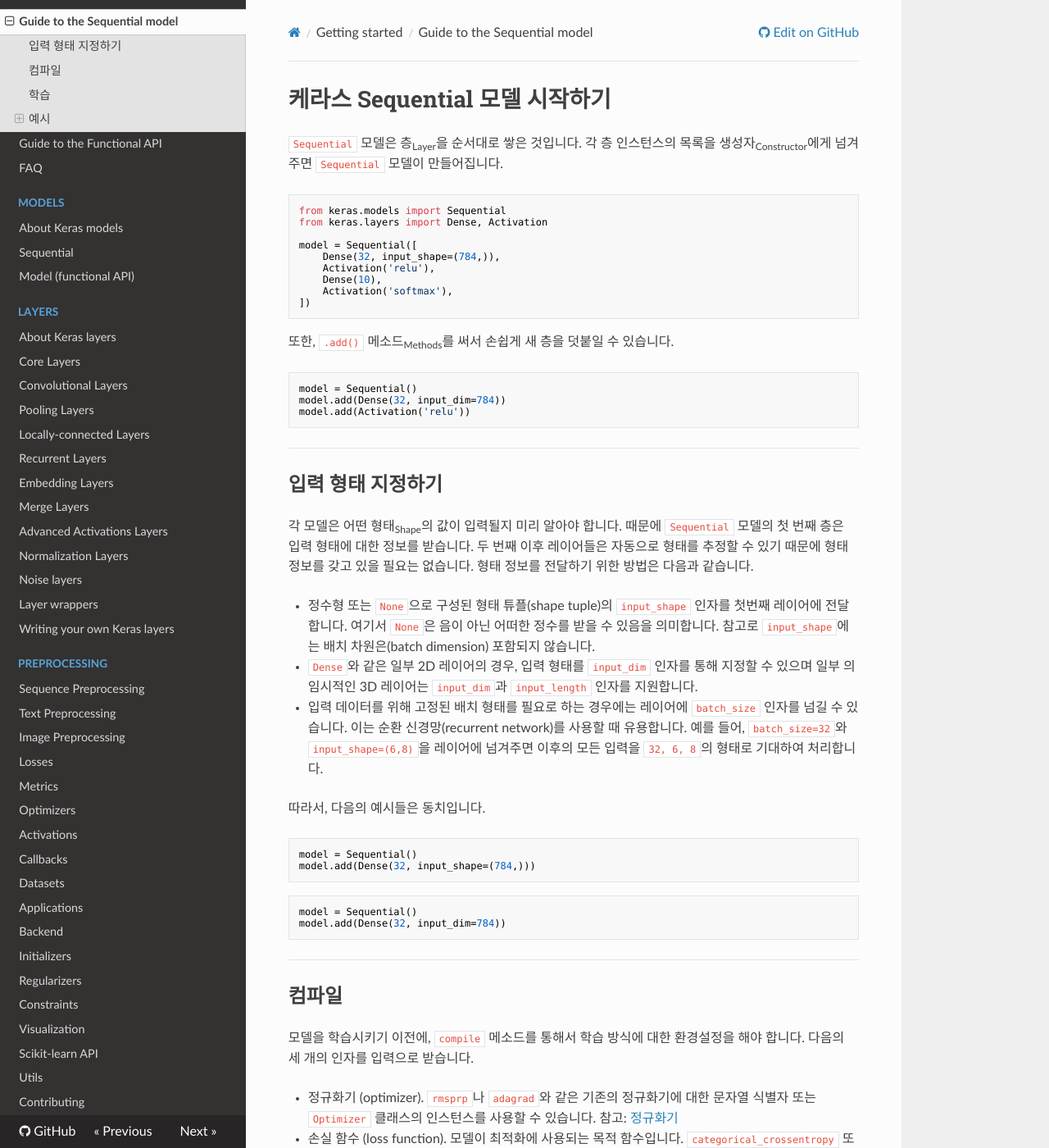
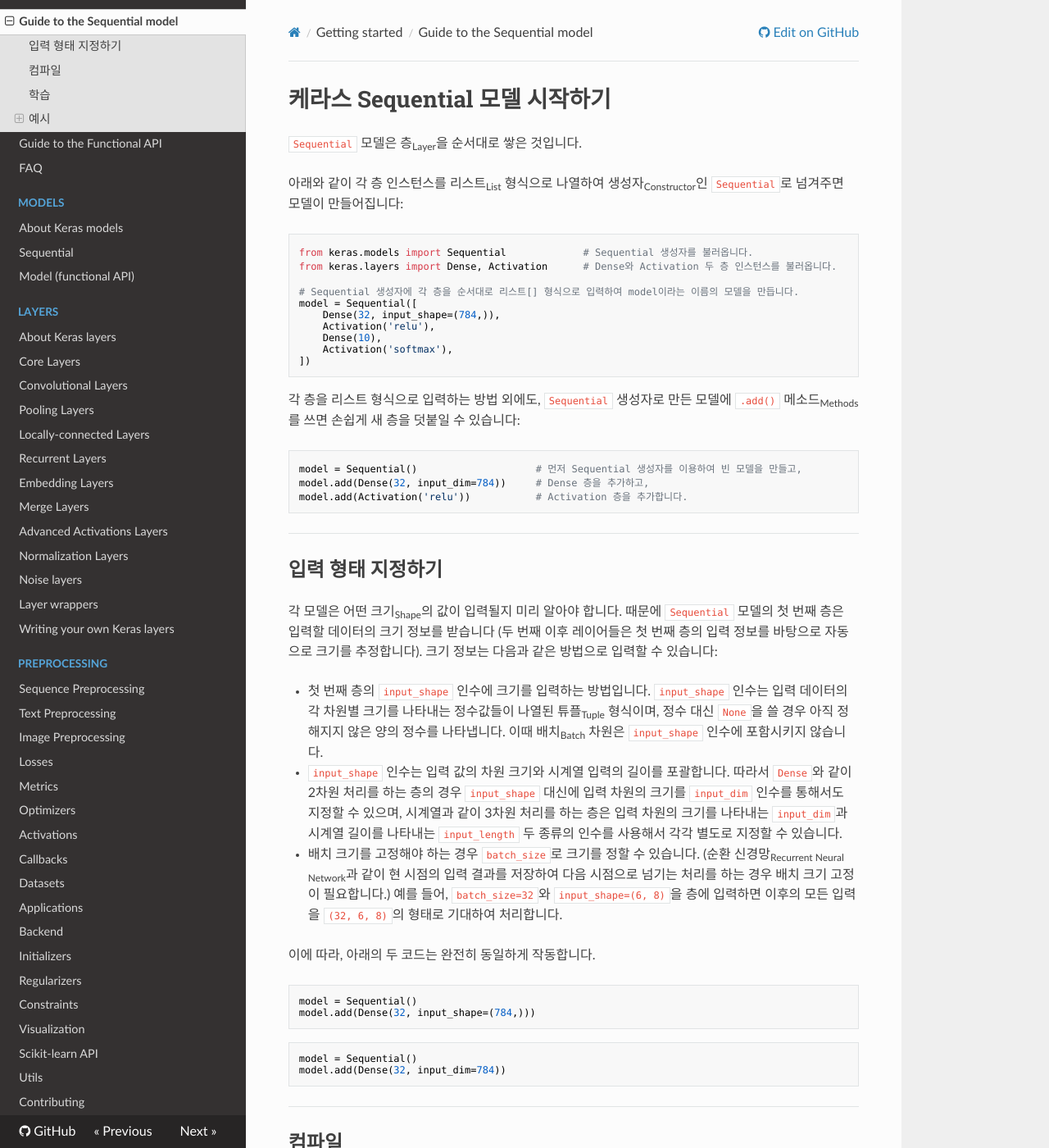
Before and after one commit to keras-team/keras-docs-ko, an MkDocs documentation site: the page built from sources/getting-started/sequential-model-guide.md, in a window 1280 px wide and 1400 px high. Shown: the whole window at 82% size. Built offline with MkDocs 1.6.1, drawn with Linux system fonts in a browser that asks for light colours; nearby versions of some CDN libraries.

Commit message:
Re-translate 'Specifying the input shape' part

````diff
--- a/sources/getting-started/sequential-model-guide.md
+++ b/sources/getting-started/sequential-model-guide.md
@@ -1,12 +1,14 @@
 # 케라스 Sequential 모델 시작하기
 
 `Sequential` 모델은 층<sub>Layer</sub>을 순서대로 쌓은 것입니다.
-각 층 인스턴스의 목록을 생성자<sub>Constructor</sub>에게 넘겨주면 `Sequential` 모델이 만들어집니다.
+
+아래와 같이 각 층 인스턴스를 리스트<sub>List</sub> 형식으로 나열하여 생성자<sub>Constructor</sub>인 `Sequential`로 넘겨주면 모델이 만들어집니다:
 
 ```python
-from keras.models import Sequential
-from keras.layers import Dense, Activation
+from keras.models import Sequential             # Sequential 생성자를 불러옵니다.
+from keras.layers import Dense, Activation      # Dense와 Activation 두 층 인스턴스를 불러옵니다.
 
+# Sequential 생성자에 각 층을 순서대로 리스트[] 형식으로 입력하여 model이라는 이름의 모델을 만듭니다.
 model = Sequential([
     Dense(32, input_shape=(784,)),
     Activation('relu'),
@@ -15,25 +17,25 @@
 ])
 ```
 
-또한, `.add()` 메소드<sub>Methods</sub>를 써서 손쉽게 새 층을 덧붙일 수 있습니다.
+각 층을 리스트 형식으로 입력하는 방법 외에도, `Sequential` 생성자로 만든 모델에 `.add()` 메소드<sub>Methods</sub>를 쓰면 손쉽게 새 층을 덧붙일 수 있습니다:
 
 ```python
-model = Sequential()
-model.add(Dense(32, input_dim=784))
-model.add(Activation('relu'))
+model = Sequential()                    # 먼저 Sequential 생성자를 이용하여 빈 모델을 만들고,
+model.add(Dense(32, input_dim=784))     # Dense 층을 추가하고,
+model.add(Activation('relu'))           # Activation 층을 추가합니다.
 ```
 
 ----
 
 ## 입력 형태 지정하기
 
-각 모델은 어떤 형태<sub>Shape</sub>의 값이 입력될지 미리 알아야 합니다. 때문에 `Sequential` 모델의 첫 번째 층은 입력 형태에 대한 정보를 받습니다. 두 번째 이후 레이어들은 자동으로 형태를 추정할 수 있기 때문에 형태 정보를 갖고 있을 필요는 없습니다. 형태 정보를 전달하기 위한 방법은 다음과 같습니다.
+각 모델은 어떤 크기<sub>Shape</sub>의 값이 입력될지 미리 알아야 합니다. 때문에 `Sequential` 모델의 첫 번째 층은 입력할 데이터의 크기 정보를 받습니다 (두 번째 이후 레이어들은 첫 번째 층의 입력 정보를 바탕으로 자동으로 크기를 추정합니다). 크기 정보는 다음과 같은 방법으로 입력할 수 있습니다:
 
-- 정수형 또는 `None`으로 구성된 형태 튜플(shape tuple)의 `input_shape` 인자를 첫번째 레이어에 전달합니다. 여기서 `None`은 음이 아닌 어떠한 정수를 받을 수 있음을 의미합니다. 참고로 `input_shape`에는 배치 차원은(batch dimension) 포함되지 않습니다.
-- `Dense`와 같은 일부 2D 레이어의 경우, 입력 형태를 `input_dim` 인자를 통해 지정할 수 있으며 일부 의 임시적인 3D 레이어는 `input_dim`과 `input_length` 인자를 지원합니다.
-- 입력 데이터를 위해 고정된 배치 형태를 필요로 하는 경우에는 레이어에 `batch_size` 인자를 넘길 수 있습니다. 이는 순환 신경망(recurrent network)를 사용할 때 유용합니다. 예를 들어, `batch_size=32`와 `input_shape=(6,8)`을 레이어에 넘겨주면 이후의 모든 입력을 `32, 6, 8`의 형태로 기대하여 처리합니다.
+- 첫 번째 층의 `input_shape` 인수에 크기를 입력하는 방법입니다. `input_shape` 인수는 입력 데이터의 각 차원별 크기를 나타내는 정수값들이 나열된 튜플<sub>Tuple</sub> 형식이며, 정수 대신 `None`을 쓸 경우 아직 정해지지 않은 양의 정수를 나타냅니다. 이때 배치<sub>Batch</sub> 차원은 `input_shape` 인수에 포함시키지 않습니다.
+- `input_shape` 인수는 입력 값의 차원 크기와 시계열 입력의 길이를 포괄합니다. 따라서 `Dense`와 같이 2차원 처리를 하는 층의 경우 `input_shape` 대신에 입력 차원의 크기를 `input_dim` 인수를 통해서도 지정할 수 있으며, 시계열과 같이 3차원 처리를 하는 층은 입력 차원의 크기를 나타내는 `input_dim`과 시계열 길이를 나타내는 `input_length` 두 종류의 인수를 사용해서 각각 별도로 지정할 수 있습니다.
+- 배치 크기를 고정해야 하는 경우 `batch_size`로 크기를 정할 수 있습니다. (순환 신경망<sub>Recurrent Neural Network</sub>과 같이 현 시점의 입력 결과를 저장하여 다음 시점으로 넘기는 처리를 하는 경우 배치 크기 고정이 필요합니다.) 예를 들어, `batch_size=32`와 `input_shape=(6, 8)`을 층에 입력하면 이후의 모든 입력을 `(32, 6, 8)`의 형태로 기대하여 처리합니다.
 
-따라서, 다음의 예시들은 동치입니다.
+이에 따라, 아래의 두 코드는 완전히 동일하게 작동합니다.
 ```python
 model = Sequential()
 model.add(Dense(32, input_shape=(784,)))
````
